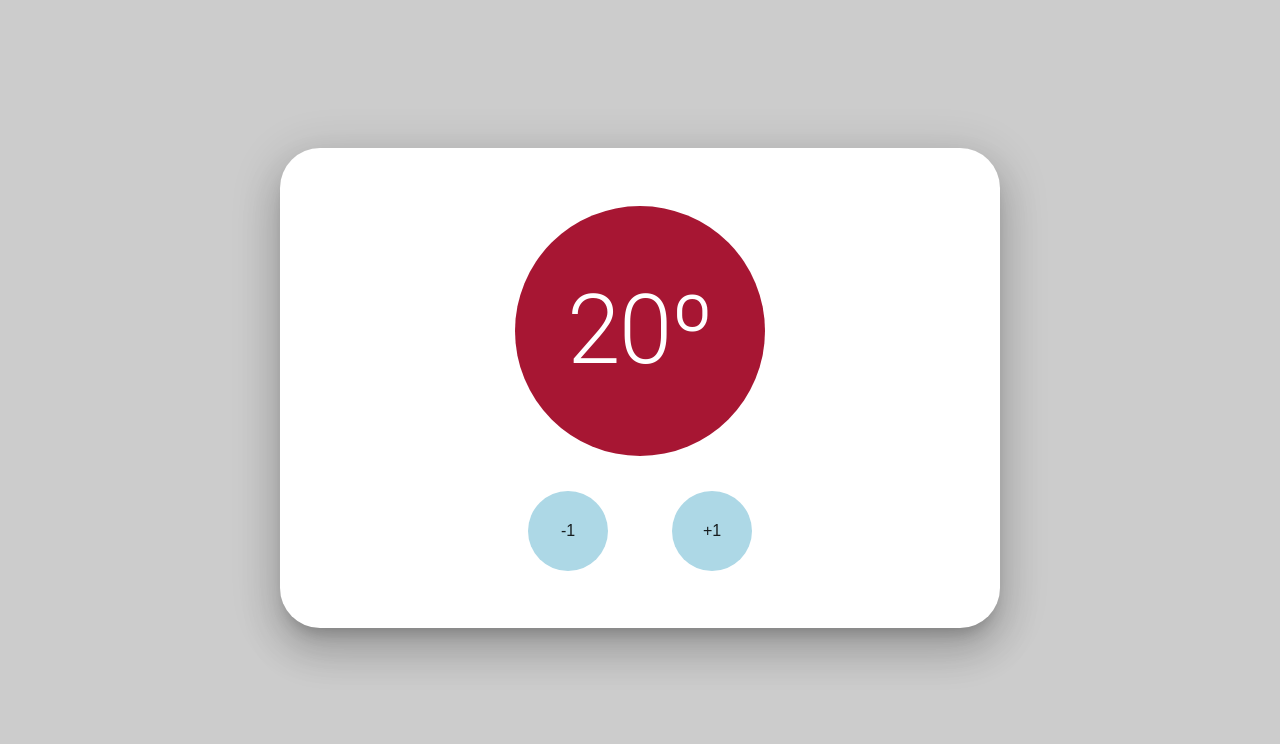
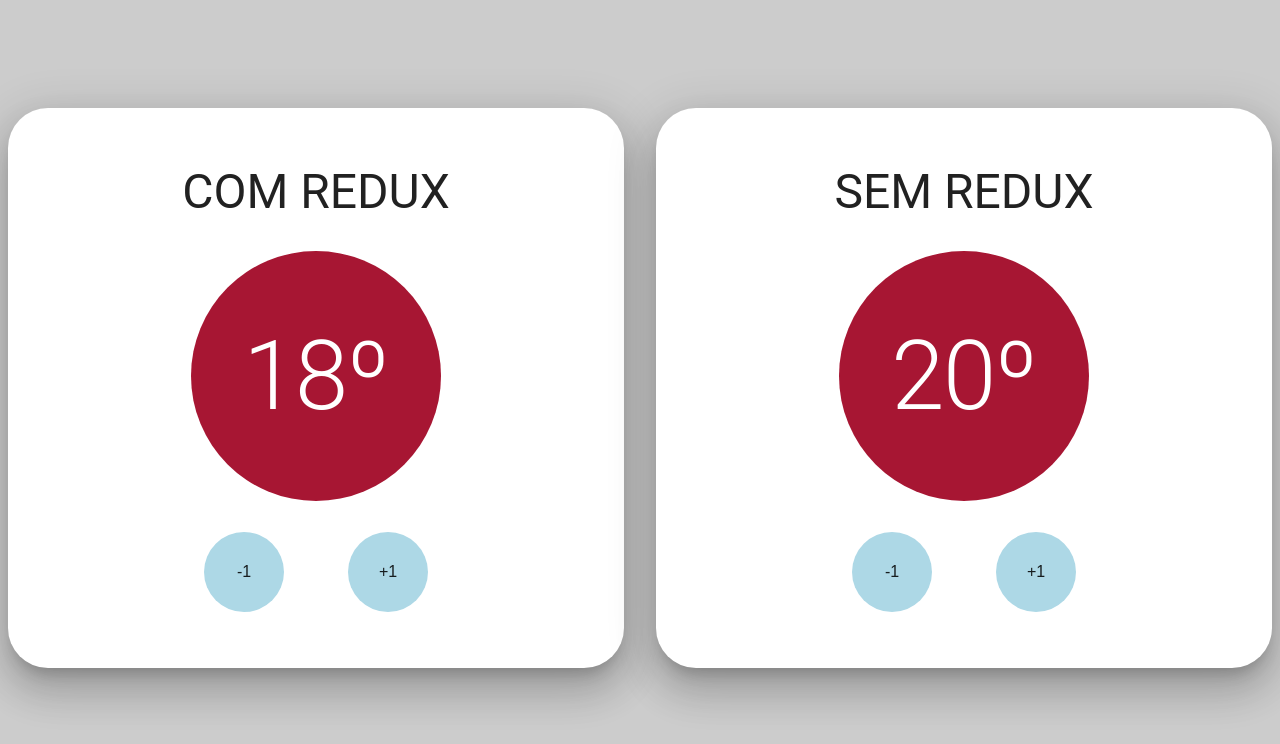
Before and after one commit to Crhist0/22-07-11-revisao-hooks-react, a React (Create React App) app: page /temperatura in a window 1280 px wide. Shown: the top 744 px of the page. Built offline with nearby package versions, Linux system fonts and the light colour scheme.

Commit message:
aula redux parte 1

```diff
--- a/package.json
+++ b/package.json
@@ -15,8 +15,11 @@
     "@types/react-dom": "^18.0.6",
     "react": "^18.2.0",
     "react-dom": "^18.2.0",
+    "react-redux": "^8.0.2",
     "react-router-dom": "^6.3.0",
     "react-scripts": "5.0.1",
+    "redux": "^4.2.0",
+    "redux-thunk": "^2.4.1",
     "styled-components": "^5.3.5",
     "typescript": "^4.7.4",
     "web-vitals": "^2.1.4"
--- a/src/App.tsx
+++ b/src/App.tsx
@@ -3,13 +3,17 @@ import Routers from './Routers';
 import themeDefault from './config/themes/Default';
 import themeDark from './config/themes/Dark';
 import GlobalStyles from './config/styles/GlobalStyles';
+import { Provider } from 'react-redux';
+import store from './store/store';
 
 export default function App() {
     const theme = 1 + 1 === 2 ? themeDark : themeDefault;
     return (
-        <ThemeProvider theme={theme}>
-            <GlobalStyles fontFamily='Arial' />
-            <Routers/>
-        </ThemeProvider>
+        <Provider store={store}>
+            <ThemeProvider theme={theme}>
+                <GlobalStyles fontFamily='Arial' />
+                <Routers/>
+            </ThemeProvider>
+        </Provider>
     );
 };
--- a/src/pages/Temperatura/index.tsx
+++ b/src/pages/Temperatura/index.tsx
@@ -1,7 +1,17 @@
 import { Box, Paper, Typography } from "@mui/material";
 import { useEffect, useState } from "react";
+import { useDispatch, useSelector } from "react-redux";
+import { bindActionCreators } from "redux";
+import { actionCreators } from "../../store";
+import { State } from "../../store/modules/rootReducer";
+
 
 export default function Temperatura() {
+    const temperatureRedux = useSelector((state:State) =>state.temperature)
+    const dispatch = useDispatch()
+
+    const {aumentarTemperatura, diminuirTemperatura} = bindActionCreators(actionCreators, dispatch)
+
     const [temperature, setTemperature] = useState<number>(20)
 
 
@@ -34,13 +44,39 @@ export default function Temperatura() {
     return (
         <Box
         display='flex'
-        flexDirection='column'
         alignItems='center'
         justifyContent='center'
+        gap={4}
         height='95vh'
         >
 
-        <Paper sx={{display: 'flex', flexDirection:'column', alignItems:'center', justifyContent:'space-around' ,width: "50vw", height: '50vh', padding:'40px' , borderRadius:'40px'}} elevation={24}>
+        <Paper sx={{display: 'flex', flexDirection:'column', alignItems:'center', justifyContent:'space-around' ,width: "50vw", height: '60vh', padding:'40px' , borderRadius:'40px'}} elevation={24}>
+            <Typography variant="h3" noWrap>COM REDUX</Typography>
+            <Box
+            display='flex'
+            flexDirection='column'
+            alignItems='center'
+            justifyContent='center'
+            sx={{
+                backgroundColor: temperatureRedux > 14
+                ? '#A71633'
+                : '#98DFEA',
+                borderRadius:'50%',
+                width:'250px',
+                height:'250px',
+                transition: '0.2s'
+                }}>
+                <Typography variant="h1" color='white'>{temperatureRedux}º</Typography>
+            </Box>
+            <Box display='flex' gap={8}>
+                <Box onClick={()=>{diminuirTemperatura(1)}} display='flex' flexDirection='column' alignItems='center' justifyContent='center' sx={buttonStyle} >-1</Box>
+                <Box onClick={()=>{aumentarTemperatura(1)}} display='flex' flexDirection='column' alignItems='center' justifyContent='center' sx={buttonStyle}>+1</Box>
+            </Box>
+        </Paper>
+
+
+        <Paper sx={{display: 'flex', flexDirection:'column', alignItems:'center', justifyContent:'space-around' ,width: "50vw", height: '60vh', padding:'40px' , borderRadius:'40px'}} elevation={24}>
+        <Typography variant="h3" noWrap>SEM REDUX</Typography>
             <Box
             display='flex'
             flexDirection='column'
--- /dev/null
+++ b/src/store/index.tsx
@@ -0,0 +1,3 @@
+export * from './store'
+export * from './modules/rootReducer'
+export * as actionCreators from './modules/termostato/action-creators'
--- /dev/null
+++ b/src/store/modules/rootReducer.tsx
@@ -0,0 +1,9 @@
+import { combineReducers } from "redux"
+import TermostatoReducer from "./termostato/reducer"
+
+const reducers = combineReducers({
+    temperature: TermostatoReducer,
+})
+
+export default reducers
+export type State = ReturnType<typeof reducers>
--- /dev/null
+++ b/src/store/modules/termostato/action-creators.tsx
@@ -0,0 +1,21 @@
+import { Dispatch } from "redux"
+import { Action } from "./actions"
+
+
+export const aumentarTemperatura = (valor:number)=>{
+    return (dispatch:Dispatch<Action>)=>{
+        dispatch({
+            type: "aumentar",
+            payload: valor
+        })
+    }
+}
+
+export const diminuirTemperatura = (valor:number)=>{
+    return (dispatch:Dispatch<Action>)=>{
+        dispatch({
+            type: "diminuir",
+            payload: valor
+        })
+    }
+}
--- /dev/null
+++ b/src/store/modules/termostato/actions.tsx
@@ -0,0 +1,12 @@
+
+interface IAumentarTemperatura {
+    type: 'aumentar',
+    payload: number
+}
+
+interface IDiminuirTemperatura {
+    type: 'diminuir',
+    payload: number
+}
+
+export type Action = IAumentarTemperatura | IDiminuirTemperatura
--- /dev/null
+++ b/src/store/modules/termostato/reducer.tsx
@@ -0,0 +1,16 @@
+import { Action } from "./actions";
+
+const initialState: number = 18
+
+export default function reducer(state:number = initialState, action:Action) {
+
+    switch (action.type) {
+        case "diminuir":
+            return state - action.payload
+        case 'aumentar':
+            return state + action.payload
+        default:
+            return state;
+    }
+
+}
--- /dev/null
+++ b/src/store/store.tsx
@@ -0,0 +1,12 @@
+import { applyMiddleware, createStore } from "redux"
+import thunk from "redux-thunk"
+import reducers from "./modules/rootReducer"
+
+
+const store =createStore(
+    reducers,
+    applyMiddleware(thunk)
+    )
+
+
+export default store
```
